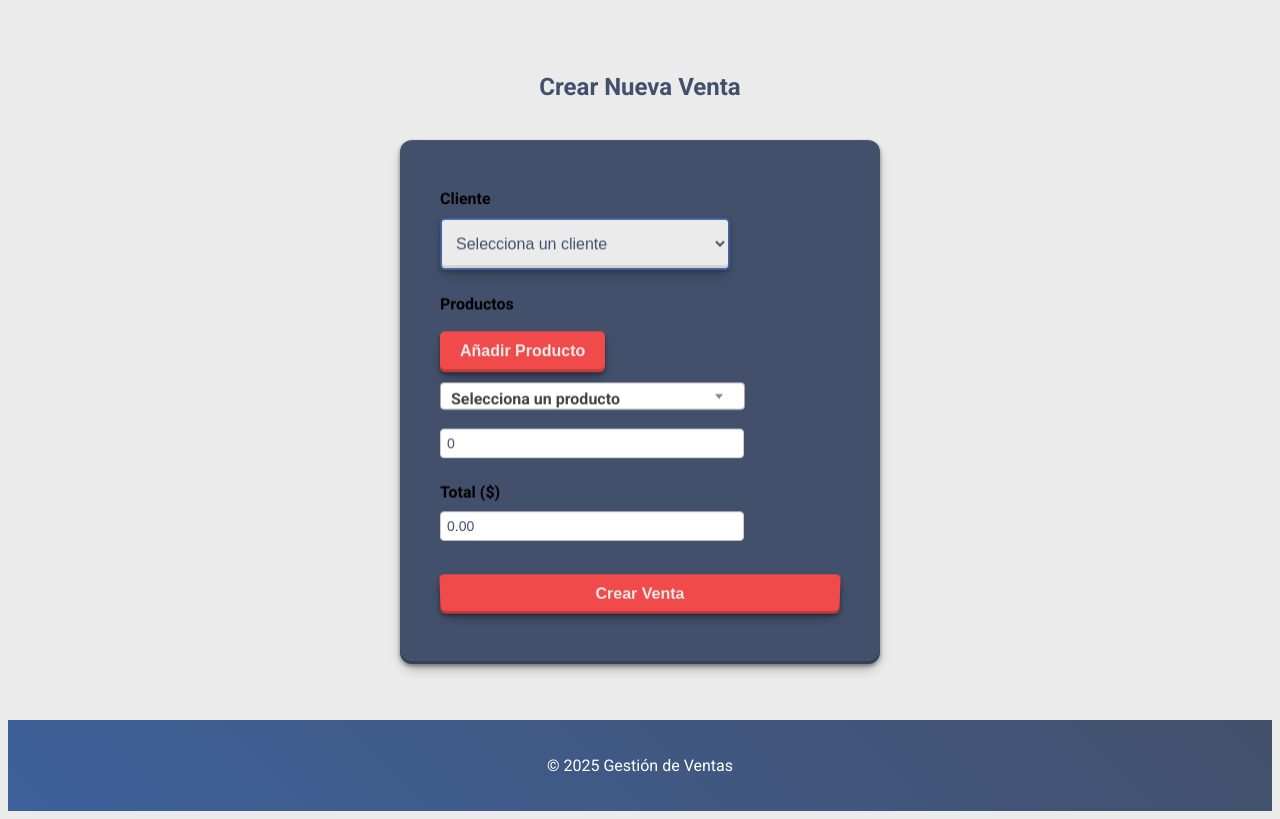
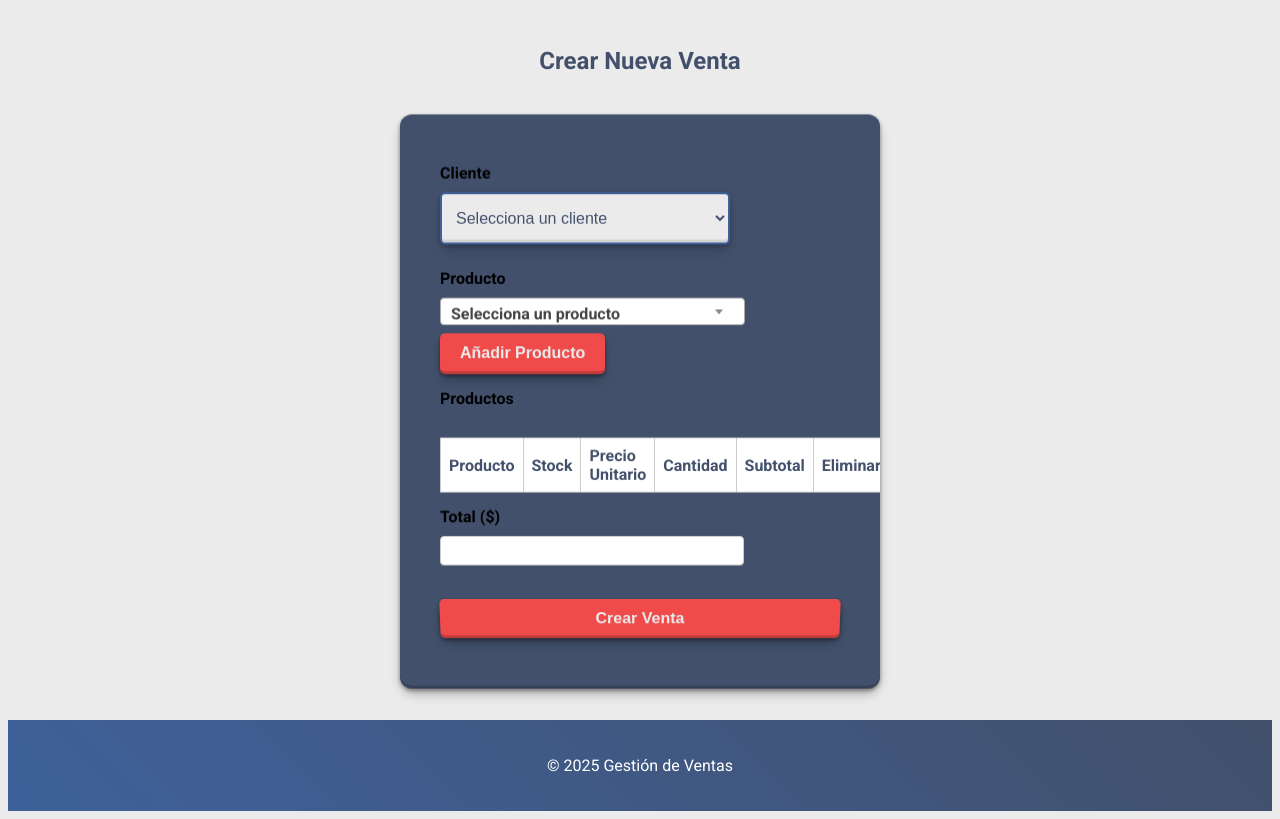
Before and after one commit to Froaky/gestion_ventas, a Flask app: page /ventas/crear in a window 1280 px wide. Shown: the part 218-1037 px from the top of the page. Run offline with Flask 3, Linux system fonts and the light colour scheme; data comes from the database, SQL or seed files in the repository; both versions use the stored data as it was after the commit; lists and menus that the app fills with data are empty; some libraries are stand-ins or nearby versions.

Commit message:
cambiado en ventas en forma de table para vender varios productos se bloquearan los productos seleccionados. error en venta cuando se hace una venta no se toma los datos del producto(stock,nombre).

```diff
--- a/static/js/dashboard.js
+++ b/static/js/dashboard.js
@@ -128,61 +128,85 @@
 });
 
 
-document.addEventListener('DOMContentLoaded', () => {
-  const productos = JSON.parse(document.getElementById('productosData')?.textContent || '[]');
-  const productosContainer = document.getElementById('productosContainer');
-  const totalInput = document.getElementById('total');
-  const addProductBtn = document.getElementById('addProduct');
+// document.addEventListener('DOMContentLoaded', () => {
+//   const productos = JSON.parse(document.getElementById('productosData')?.textContent || '[]');
+//   const productosContainer = document.getElementById('productosContainer');
+//   const totalInput = document.getElementById('total');
+//   const addProductBtn = document.getElementById('addProduct');
 
-  function actualizarTotal() {
-    let total = 0;
-    const filas = productosContainer.querySelectorAll('.producto-row');
+//   function actualizarTotal() {
+//     let total = 0;
+//     const filas = productosContainer.querySelectorAll('.producto-row');
 
-    filas.forEach(fila => {
-      const select = fila.querySelector('select');
-      const cantidadInput = fila.querySelector('input[type="number"]');
+//     filas.forEach(fila => {
+//       const select = fila.querySelector('select');
+//       const cantidadInput = fila.querySelector('input[type="number"]');
 
-      const precio = parseFloat(select?.selectedOptions[0]?.dataset.precio || '0');
-      const cantidad = parseInt(cantidadInput.value || '0');
-      if (!isNaN(precio) && !isNaN(cantidad)) {
-        total += precio * cantidad;
-      }
-    });
+//       const precio = parseFloat(select?.selectedOptions[0]?.dataset.precio || '0');
+//       const cantidad = parseInt(cantidadInput.value || '0');
+//       if (!isNaN(precio) && !isNaN(cantidad)) {
+//         total += precio * cantidad;
+//       }
+//     });
 
-    totalInput.value = total.toFixed(2);
-  }
+//     totalInput.value = total.toFixed(2);
+//   }
 
-  productosContainer.addEventListener('change', actualizarTotal);
-  productosContainer.addEventListener('input', actualizarTotal);
+//   productosContainer.addEventListener('change', actualizarTotal);
+//   productosContainer.addEventListener('input', actualizarTotal);
 
-  addProductBtn.addEventListener('click', () => {
-    const index = productosContainer.querySelectorAll('.producto-row').length;
-    const nuevaFila = document.createElement('div');
-    nuevaFila.classList.add('producto-row');
-    nuevaFila.style.marginTop = '10px';
+//   addProductBtn.addEventListener('click', () => {
+//     const index = productosContainer.querySelectorAll('.producto-row').length;
+//     const nuevaFila = document.createElement('div');
+//     nuevaFila.classList.add('producto-row');
+//     nuevaFila.style.marginTop = '10px';
 
-    nuevaFila.innerHTML = `
-      <select name="productos_seleccionados[${index}][producto_id]" class="js-example-basic-single" required>
-        <option value="" disabled selected>Selecciona un producto</option>
-        ${productos.map(p => `<optgroup label="${p.categoria}"><option value="${p.id}" data-precio="${p.precio}">${p.name} (${p.stock} en stock)</option></optgroup>`).join('')}
-      </select>
-      <br><br><input type="number" name="productos_seleccionados[${index}][cantidad]" class="form-control cantidad-input" placeholder="Cantidad" min="1" value="1" required>
-    `;
+//     nuevaFila.innerHTML = `
+//       <select name="productos_seleccionados[${index}][producto_id]" class="js-example-basic-single" required>
+//         <option value="" disabled selected>Selecciona un producto</option>
+//         ${productos.map(p => `<optgroup label="${p.categoria}"><option value="${p.id}" data-precio="${p.precio}">${p.name} (${p.stock} en stock)</option></optgroup>`).join('')}
+//       </select>
+//       <br><br><input type="number" name="productos_seleccionados[${index}][cantidad]" class="form-control cantidad-input" placeholder="Cantidad" min="1" value="0" required>
+//     `;
+//   //      nuevaFila.innerHTML = `
+//   //     <table>
+//   //         <thead>
+//   //           <tr>
+//   //           <th style="width: 50%; padding-left: 10px;">cantidad</th>
+//   //           <th style="width: 50%; padding-left: 10px;">producto</th>
+//   //           <th style="width: 50%; padding-left: 10px;">precio</th>
+//   //           <th style="width: 50%; padding-left: 10px;">Acciones</th>
+//   //           </tr>
+//   //         </thead>
+//   //         <tbody>
+//   //           <tr>
 
-    productosContainer.appendChild(nuevaFila);
+//   //             <td style="padding-left: 10px;">
+//   //               <input type="number" name="productos_seleccionados[${index}][cantidad]" class="form-control cantidad-input" placeholder="Cantidad" min="1" value="0" required>
+//   //             </td>
+//   //             ${productos.map(p => `
+//   //             <td>"${p.name}" </td>
+//   //             <td>"${p.precio}" </td>
+//   //             <td>"en stock:${p.stock}"</td>
+//   //             <td><button type="button" class="btn btn-danger btn-sm removeProduct" style="margin-top:5px;">Eliminar</button></td>
+//   //             `)}
+//   //         </tbody>
+//   //     </table>
+//   // `;
+//     productosContainer.appendChild(nuevaFila);
 
-    // Inicializar select2 en el nuevo select
-    const select = nuevaFila.querySelector('select');
-    select.style.backgroundColor = '#f8f9fa';
-    select.style.border = '2px solid #007bff';
-    select.style.borderRadius = '10px';
-    select.style.padding = '2px';
-    select.style.height = '45px';
-    $(select).select2({
-      placeholder: 'Selecciona un producto',
+//     // Inicializar select2 en el nuevo select
+//     const select = nuevaFila.querySelector('select');
+//     select.style.backgroundColor = '#f8f9fa';
+//     select.style.border = '2px solid #007bff';
+//     select.style.borderRadius = '10px';
+//     select.style.padding = '2px';
+//     select.style.height = '45px';
+//     $(select).select2({
+//       placeholder: 'Selecciona un producto',
 
-    });
-  });
+//     });
+//   });
 
   // validación final antes de enviar (ya estaba en tu HTML)
   document.getElementById('ventaForm')?.addEventListener('submit', function (e) {
@@ -193,4 +217,4 @@
   });
 
   actualizarTotal(); // calcular al inicio
-});
+// });
--- a/templates/ventas/crear.html
+++ b/templates/ventas/crear.html
@@ -17,23 +17,38 @@
       </select>
     </div>
 
-    <!-- Productos con cantidad -->
-    <div class="form-group" id="productosContainer">
-      <label style="color: black;">Productos</label><br>
-
-      <button type="button" class="btn btn-secondary btn-sm" id="addProduct">Añadir Producto</button>
-
-      <div class="producto-row" style="margin-top: 10px;">
-        <select  name="productos_seleccionados[0][producto_id]" class="js-example-basic-single" required>
+    <!-- Selección de productos -->
+    <div class="form-group">
+      <label for="productoSelect" style="color: black;"> Producto</label><br>
+      <select id="productoSelect" class="form-control js-example-basic-single">
         <option value="" disabled selected>Selecciona un producto</option>
         {% for producto in productos %}
           <optgroup label="{{ producto.categoria }}">
-            <option value="{{ producto.id }}" data-precio="{{ producto.precio }}">{{ producto.name }} ({{ producto.stock }} en stock)</option>
+            <option value="{{ producto.id }}" data-precio="{{ producto.precio }}" data-nombre="{{ producto.name }}" data-stock="{{ producto.stock }}">
+              {{ producto.name }} ({{ producto.stock }} en stock)
+            </option>
           </optgroup>
         {% endfor %}
       </select>
-       <br><br> <input type="number" name="productos_seleccionados[0][cantidad]" class="form-control cantidad-input" placeholder="Cantidad" min="1" value="0" required>
+      <button type="button" class="btn btn-secondary btn-sm mt-2" id="addProduct">Añadir Producto</button>
     </div>
+
+    <!-- Tabla de productos seleccionados -->
+    <div class="form-group">
+      <label style="color: black;">Productos</label>
+      <table class="table table-bordered mt-2" id="tablaProductos">
+        <thead>
+          <tr>
+            <th>Producto</th>
+            <th>Stock</th>
+            <th>Precio Unitario</th>
+            <th>Cantidad</th>
+            <th>Subtotal</th>
+            <th>Eliminar</th>
+          </tr>
+        </thead>
+        <tbody></tbody>
+      </table>
     </div>
 
     <!-- Total calculado automáticamente -->
@@ -47,87 +62,100 @@
   </form>
 </div>
 
-<script>
-  $(document).ready(function() {
-    $('.js-example-basic-single').select2();
-  });
-</script>
+
 <script id="productosData" type="application/json">
   {{ productos | tojson }}
 </script>
+<script>
+  $(document).ready(function () {
+    $('.js-example-basic-single').select2();
 
-<!-- <script>
-  const productosData = JSON.parse(document.getElementById('productosData').textContent);
-  let contadorProductos = 1;
+    const productosSelect = $('#productoSelect');
+    const tablaProductos = $('#tablaProductos tbody');
+    let contador = 0;
 
-  // Añadir nueva fila de producto
-  document.getElementById('addProduct').addEventListener('click', function() {
-    const container = document.getElementById('productosContainer');
+    function actualizarTotal() {
+      let total = 0;
+      tablaProductos.find('tr').each(function () {
+        const precio = parseFloat($(this).find('.precio-unitario').text()) || 0;
+        const cantidad = parseInt($(this).find('.cantidad').val()) || 0;
+        const subtotal = precio * cantidad;
+        $(this).find('.subtotal').text(subtotal.toFixed(2));
+        total += subtotal;
+      });
+      $('#total').val(total.toFixed(2));
+    }
 
-    const div = document.createElement('div');
-    div.className = 'producto-row';
-    div.style.marginTop = '10px';
+    $('#addProduct').click(function () {
+      const selectedOption = productosSelect.find('option:selected');
+      const productoId = selectedOption.val();
 
-    div.innerHTML = `
-      <select name="productos_seleccionados[${contadorProductos}][producto_id]" class="form-control producto-select" required>
-        <option value="" disabled selected>Selecciona un producto</option>
-        ${productosData.map(p => `<option value="${p.id}" data-precio="${p.precio}" data-stock="${p.stock}">${p.name} (${p.stock} en stock)</option>`).join('')}
-      </select>
-      <input type="number" name="productos_seleccionados[${contadorProductos}][cantidad]" class="form-control cantidad-input" placeholder="Cantidad" min="1" value="1" required>
-      <button type="button" class="btn btn-danger btn-sm removeProduct" style="margin-top:5px;">Eliminar</button>
-    `;
+      if (!productoId) {
+        alert('Selecciona un producto válido.');
+        return;
+      }
 
-    container.appendChild(div);
-    contadorProductos++;
+      const nombre = selectedOption.data('nombre');
+      const precio = parseFloat(selectedOption.data('precio')).toFixed(2);
+      const stock = parseInt(selectedOption.data('stock'));
 
-    actualizarEventos();
+      // Crear fila
+      const row = $(`
+        <tr data-producto-id="${productoId}">
+          <td>
+            ${nombre}
+            <input type="hidden" name="productos_seleccionados[${contador}][producto_id]" value="${productoId}">
+          </td>
+          <td>${stock}</td>
+          <td class="precio-unitario">${precio}</td>
+          <td>
+            <input style="width: 50px" type="number" name="productos_seleccionados[${contador}][cantidad]" class="form-control cantidad" value="1" min="<1" max="${stock}">
+          </td>
+          <td class="subtotal">${precio}</td>
+          <td>
+            <button type="button" class="btn btn-danger btn-sm eliminar-producto">X</button>
+          </td>
+        </tr>
+      `);
+
+      tablaProductos.append(row);
+      selectedOption.prop('disabled', true);
+      productosSelect.val(null).trigger('change');
+      contador++;
       actualizarTotal();
     });
 
-  // Eliminar producto del formulario
-  function actualizarEventos() {
-    document.querySelectorAll('.removeProduct').forEach(btn => {
-      btn.onclick = function() {
-        this.parentElement.remove();
+    // Delegación para eliminar producto
+    tablaProductos.on('click', '.eliminar-producto', function () {
+      const row = $(this).closest('tr');
+      const productoId = row.data('producto-id');
+      productosSelect.find(`option[value="${productoId}"]`).prop('disabled', false);
+      row.remove();
       actualizarTotal();
+    });
+
+    // Delegación para cambio de cantidad
+    tablaProductos.on('input change', '.cantidad', function () {
+      const cantidadInput = $(this);
+      const max = parseInt(cantidadInput.attr('max'));
+      const val = parseInt(cantidadInput.val());
+      if (val > max) {
+        alert(`No hay suficiente stock. Máximo: ${max}`);
+        cantidadInput.val(max);
+      }
+      else if (val < 1) {
+        alert('La cantidad debe ser al menos 1.');
+        cantidadInput.val(1);
+      }
+      document.getElementById('ventaForm')?.addEventListener('submit', function (e) {
+    if (!totalInput.value || parseFloat(totalInput.value) <= 0) {
+      e.preventDefault();
+      alert('Debes seleccionar productos válidos y cantidades para calcular el total antes de enviar.');
     }
   });
 
-    document.querySelectorAll('.producto-select, .cantidad-input').forEach(input => {
-      input.onchange = actualizarTotal;
-      input.oninput = actualizarTotal;
+      actualizarTotal();
     });
-  }
-
-  // Calcular el total de la venta
-  function actualizarTotal() {
-    let total = 0;
-    const selects = document.querySelectorAll('.producto-select');
-    const cantidades = document.querySelectorAll('.cantidad-input');
-
-    selects.forEach((select, index) => {
-      const selectedOption = select.options[select.selectedIndex];
-      if (selectedOption) {
-        const precio = parseFloat(selectedOption.getAttribute('data-precio')) || 0;
-        const stock = parseInt(selectedOption.getAttribute('data-stock')) || 0;
-        const cantidad = parseInt(cantidades[index].value) || 0;
-
-        if (cantidad > stock) {
-          alert(`No hay suficiente stock para ${selectedOption.text}. Máximo disponible: ${stock}`);
-          cantidades[index].value = stock;
-        }
-
-        if (!isNaN(precio) && !isNaN(cantidad)) {
-          total += precio * cantidad;
-        }
-      }
   });
-
-    document.getElementById('total').value = total.toFixed(2);
-  }
-
-  actualizarEventos();
 </script>
-   -->
-
 {% endblock %}
```
Also changed, not shown: sales_management.db. Lines whose indentation alone changed are shown as unchanged.
